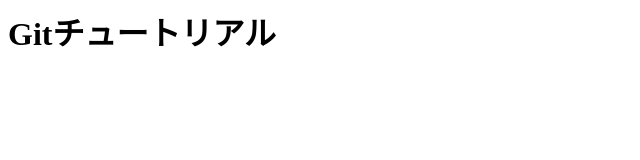
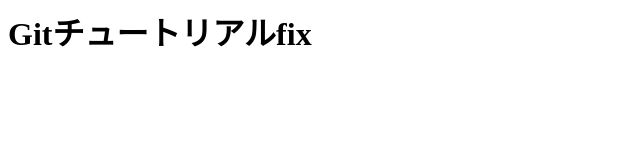
Before and after one commit to HibikiHakata/git_tutorial, a plain HTML site: page index.html in a window 1280 px wide. Shown: the full height of the page, 0-640 px from the left. Drawn offline with Linux system fonts and the light colour scheme.

Commit message:
fixを追記

```diff
--- a/index.html
+++ b/index.html
@@ -1 +1 @@
-<h1>Gitチュートリアル</h1>
+<h1>Gitチュートリアルfix</h1>
```
